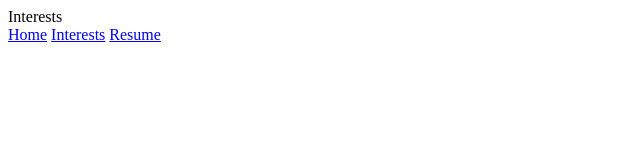
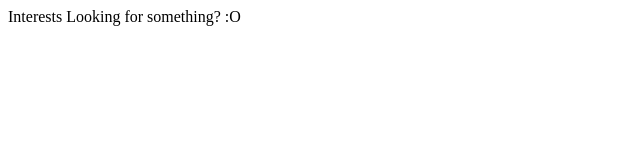
Before and after one commit to daniweig/daniweig.github.io, a plain HTML site: page interests.html in a window 1280 px wide. Shown: the whole page, without its empty margins (0-640 px from the left). Drawn offline with Linux system fonts and the light colour scheme.

Commit message:
Update interests.html

```diff
--- a/interests.html
+++ b/interests.html
@@ -6,11 +6,13 @@ Interests
     <title>Interests</title>
 </head>
 
-<div class="topnav">
+<!-- <div class="topnav">
     <a href="index.html">Home</a>
     <a href="interests.html">Interests</a>
     <a href="resume.pdf">Resume</a>
 
-</div>
+</div> -->
+
+Looking for something? :O
 
 </html>
```
